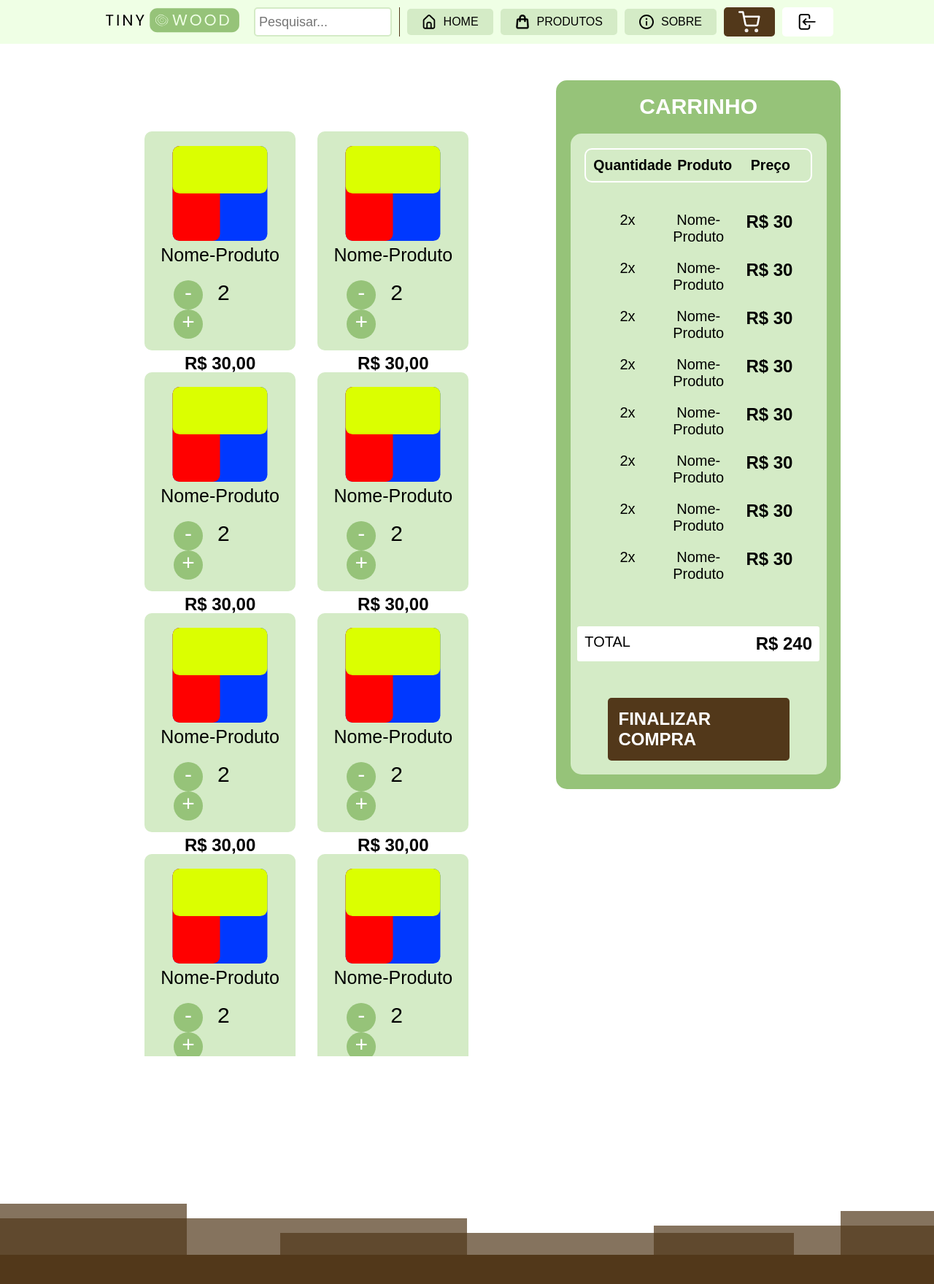
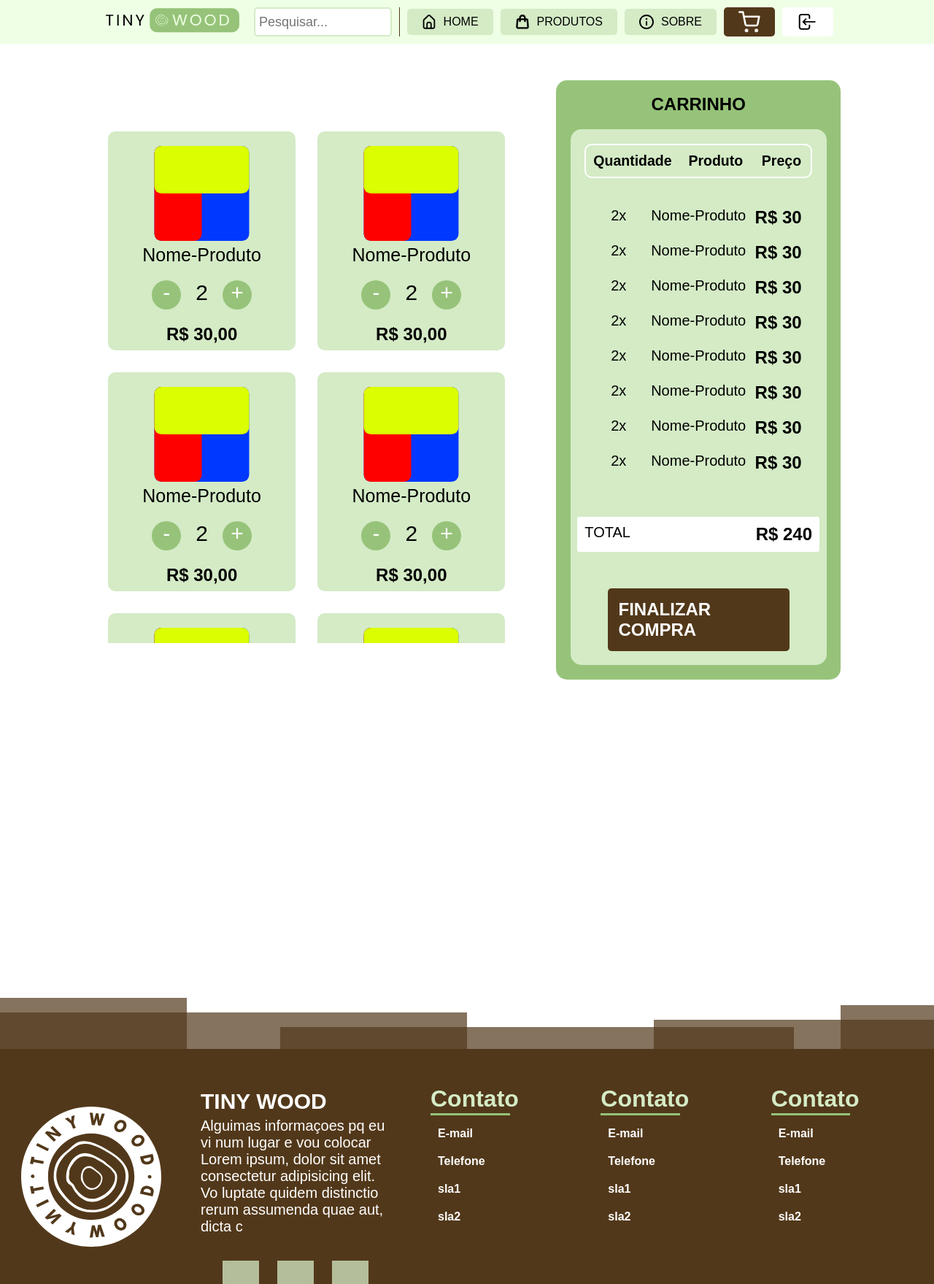
Before and after one commit to MBastazini/E-Commerce, a PHP site: page /carrinho.html in a window 1280 px wide. Shown: the top 1759 px of the page at 73% size. Run offline with PHP 8.4, Linux system fonts and the light colour scheme; some web fonts are replaced.

Commit message:
CARRINHO - Responsividade
- Menos para tamanho de celular, acredito que o resto esteja funcionando certinho
- Pequena alteração no highlight

```diff
--- a/carrinho.html
+++ b/carrinho.html
@@ -69,7 +69,7 @@
     </div>
 
     <section id="grid_carrinho" class="container">
-        <div class="produtos_compra">
+        <div id="produtos_compra">
 
             <!-- Na cração disso com PHP atente-se em colocar o uma STRING concatenada como 'produto_' + $id_produto
             Algo assim, ai o id_produto fica armasenado, mas não temos classes com o nome dela sendo apenas um numero solto -->
@@ -156,7 +156,7 @@
 
 
         </div>
-        <div class="compra_total">
+        <div id="compra_total">
             <h1>CARRINHO</h1>
             <div>
                 <div id="compras_efetuadas">
--- a/carrinho.js
+++ b/carrinho.js
@@ -10,11 +10,11 @@ function novoProduto(id, nome, quantidade, preco) {
     produto_compra.onclick = function() {
         var produto = document.getElementById(`${id}`);
         produto.style.backgroundColor = 'rgba(150, 195, 121, 0.6)';
-        produto.style.transform = 'scale(1.05)';
+        produto.style.transform = 'scale(1.03)';
         setTimeout(function() {
             produto.style.backgroundColor = '#D4EBC6';
             produto.style.transform = 'scale(1)';
-        }, 500);
+        }, 300);
     }
 
     var nomeElement = document.createElement("p");
@@ -77,4 +77,7 @@ function novoValorTotal()
 document.addEventListener("DOMContentLoaded", function() {
     adicionarProdutosDaTabela();
 
+    const produtos_compra = document.querySelector('#produtos_compra');
+    const compra_total = document.querySelector('#compra_total');
+    produtos_compra.style.maxHeight = `${compra_total.offsetHeight - 100}px`;
 });
--- a/index.css
+++ b/index.css
@@ -1190,10 +1190,10 @@
     gap: 50px;
     margin-top: 50px;
     width: 100%;
-    max-height: 100vh;
-}
-
-.produtos_compra{
+    min-height: 80vh;
+}
+
+#produtos_compra{
     display: grid;
     grid-template-columns: 1fr 1fr;
     gap: 30px;
@@ -1232,14 +1232,14 @@
     height: 50%;
     margin: 5px 0px;
 }
-.compra_total{
+#compra_total{
     height: fit-content;
     box-sizing: border-box;
     width: fit-content;
     padding-right: 0 !important;
     padding-left: 0 !important;
 }
-.compra_total, .compra_total > div{
+#compra_total, #compra_total > div{
     width: 100%;
     background-color: var(--destaque_texto);
     border-radius: 15px;
@@ -1249,12 +1249,12 @@
     padding: 5%;
     gap: 20px;
 }
-.compra_total > div{
+#compra_total > div{
     background-color: var(--destaque_01);
     width: 90%;
     box-sizing: border-box;
 }
-.compra_total p{
+#compra_total p{
     font-size: 20px;
     font-weight: 400;
 }
@@ -1271,7 +1271,7 @@
 }
 .compra_efetuada, .compra_cabecalho{
     display: grid;
-    grid-template-columns: 1fr 1fr 1fr;
+    grid-template-columns: 1fr 2fr 1fr;
     text-align: center;
     padding: 10px;
     border-radius: 10px;
@@ -1641,6 +1641,10 @@
             padding-right: 0px;
     }
 
+    #produtos_compra{
+        margin: 50px 0px 0px 0px;
+    }
+
 }
 
     @media (max-width: 1024px) {
@@ -1735,6 +1739,17 @@
         .tela_log_cad.cadastro > form > div{
             width: 100% !important;
         }
+
+        #produtos_compra{
+            grid-template-columns: 1fr;
+        }
+
+        #grid_carrinho{
+            grid-template-columns: 2fr 2fr;
+        }
+        #compra_total p, #compra_total h1{
+            font-size: 18px;
+        }
     }
 
     @media (max-width: 768px) {
@@ -1773,6 +1788,9 @@
                 margin-bottom: 250px;
         }
 
+        #compra_total p, #compra_total h1{
+            font-size: 15px;
+        }
     }
 
     @media (min-width: 641px)
@@ -1782,6 +1800,8 @@
                 transform: translateX(0%) !important;
         }
     }
+
+
     @media (max-width: 640px) {
         .container{
                 max-width: 475px;
@@ -1836,6 +1856,21 @@
         .tela_log_cad.cadastro{
             width: 300px;
         }
+
+        .produto_compra > div > p{
+            font-size: 20px;
+        }
+        #quantidade{
+            font-size: 20px;
+        }
+        #quantidade::before, #quantidade::after{
+            width: 30px;
+            height: 30px;
+            margin: 0px 10px;
+        }
+        .compra_cabecalho > h1{
+            font-size: 10px !important;
+        }
 }
 
     /*CELULAR */
```
Lines whose indentation alone changed are shown as unchanged.
